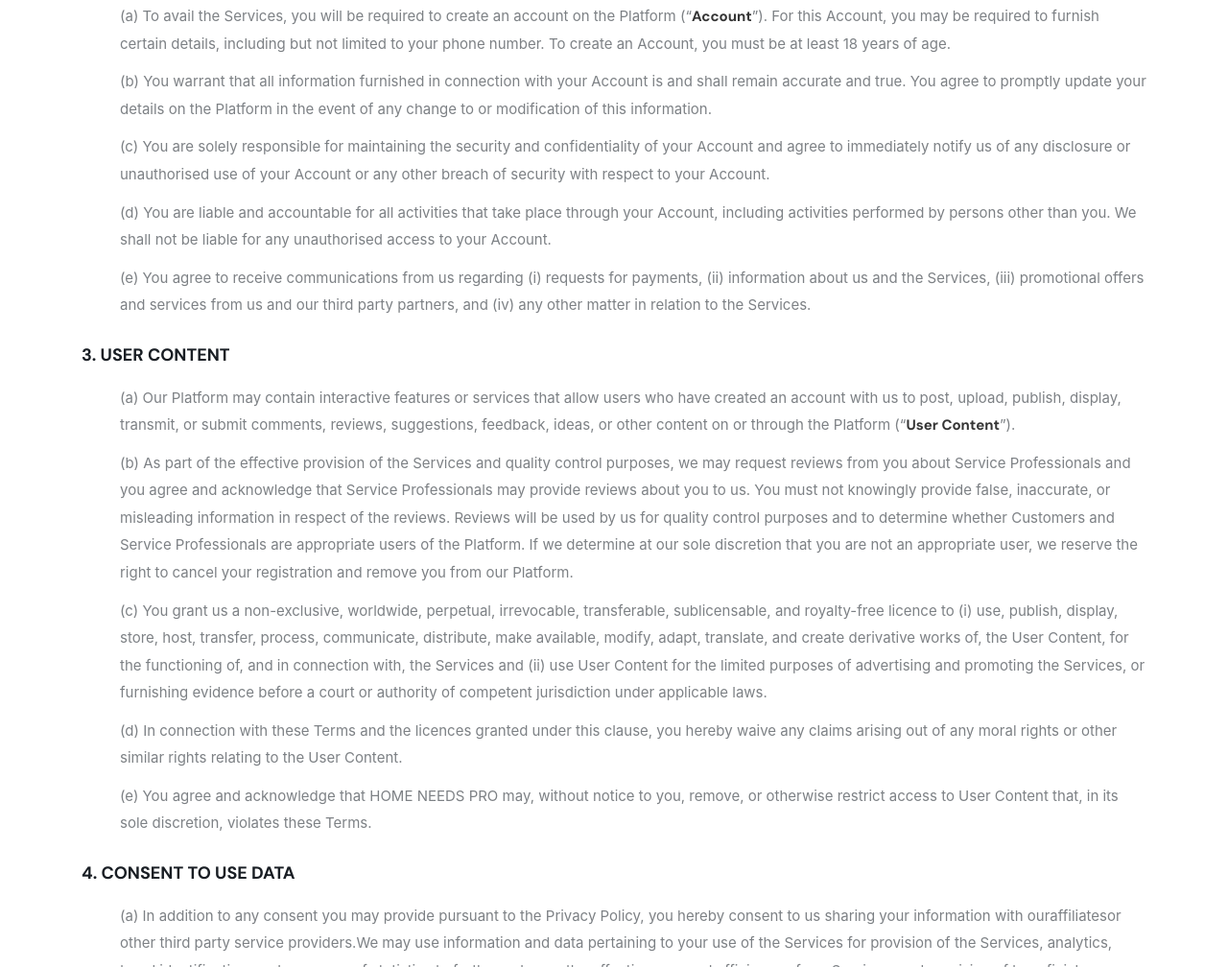
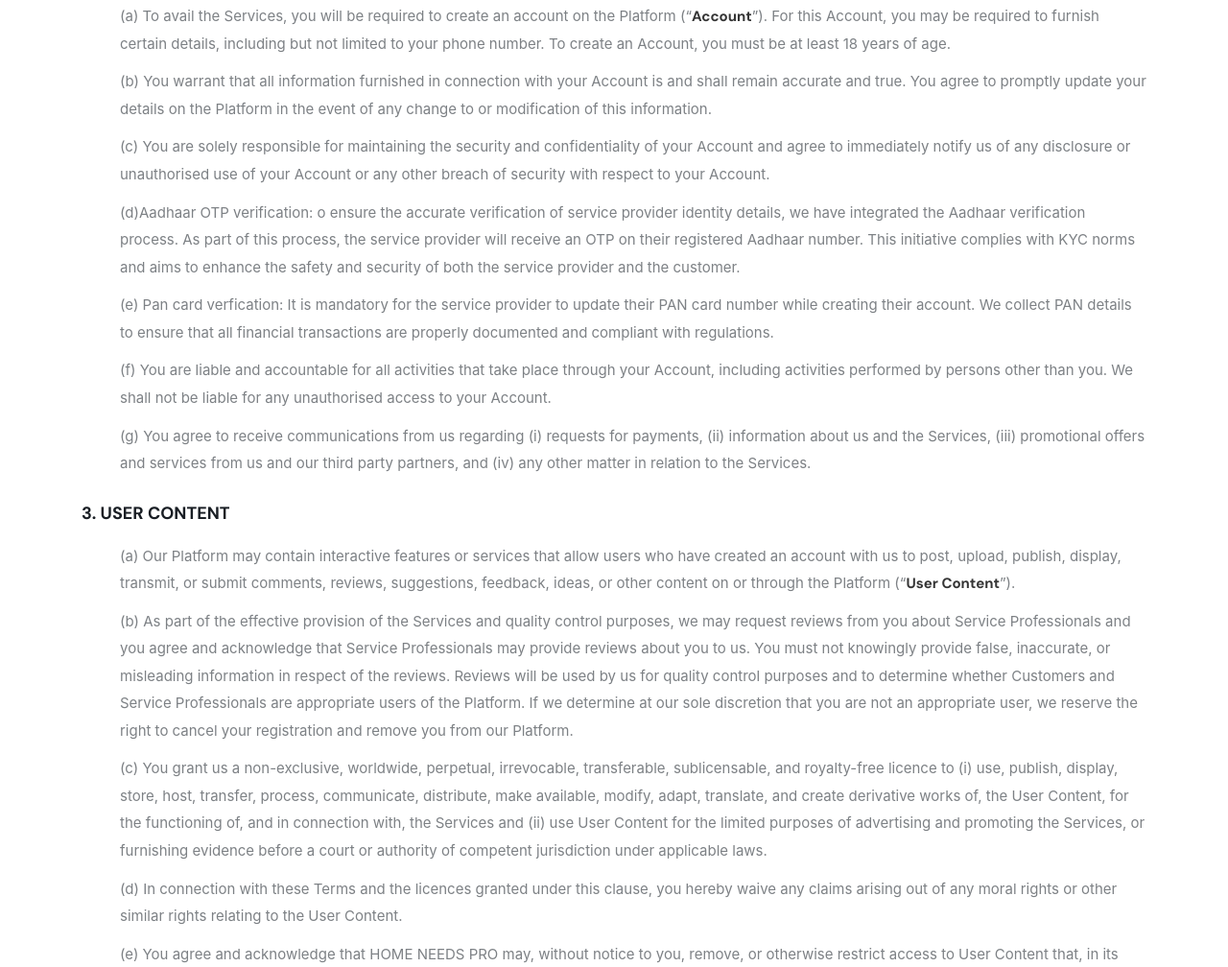
Before and after one commit to grownext-consultancy-services/homeneedspro-website, a plain HTML site: page termsandconditions.html in a window 1280 px wide. Shown: the part 1515-2523 px from the top of the page at 96% size. Drawn offline with nearby package versions, Linux system fonts and the light colour scheme.

Commit message:
Update termsandconditions.html

```diff
--- a/termsandconditions.html
+++ b/termsandconditions.html
@@ -162,14 +162,20 @@
                   Account or any other breach of security with respect to your
                   Account.
                 </li>
+<li>
+(d)Aadhaar OTP verification: o ensure the accurate verification of service provider identity details, we have integrated the Aadhaar verification process. As part of this process, the service provider will receive an OTP on their registered Aadhaar number. This initiative complies with KYC norms and aims to enhance the safety and security of both the service provider and the customer.</li>
+ <li> (e) Pan card verfication: It is mandatory for the service provider to update their PAN card number while creating their account. We collect PAN details to ensure that all financial transactions are properly documented and compliant with regulations.
+
+
+
                 <li>
-                  (d) You are liable and accountable for all activities that
+                  (f) You are liable and accountable for all activities that
                   take place through your Account, including activities
                   performed by persons other than you. We shall not be liable
                   for any unauthorised access to your Account.
                 </li>
                 <li>
-                  (e) You agree to receive communications from us regarding (i)
+                  (g) You agree to receive communications from us regarding (i)
                   requests for payments, (ii) information about us and the
                   Services, (iii) promotional offers and services from us and
                   our third party partners, and (iv) any other matter in
```
